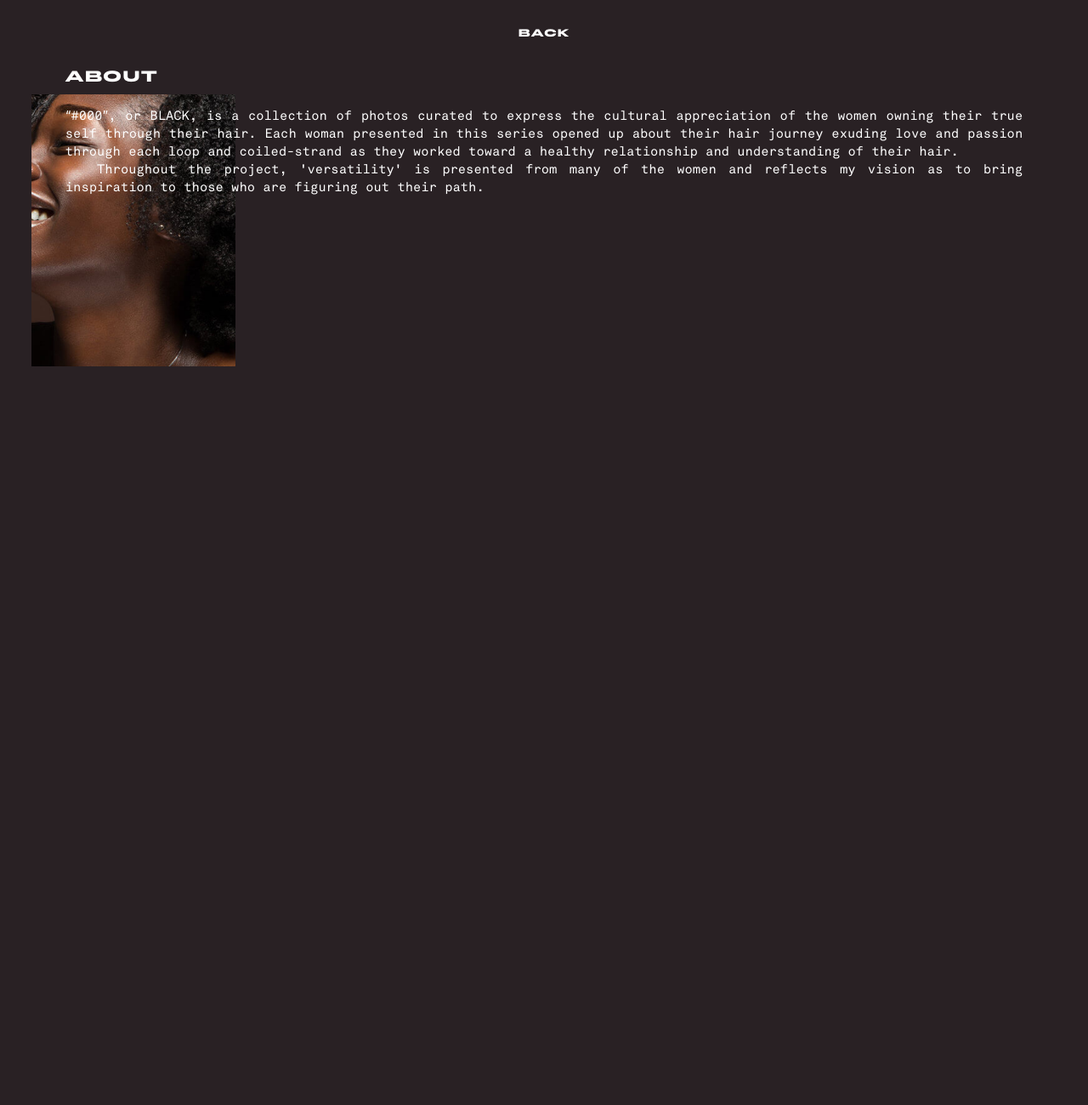
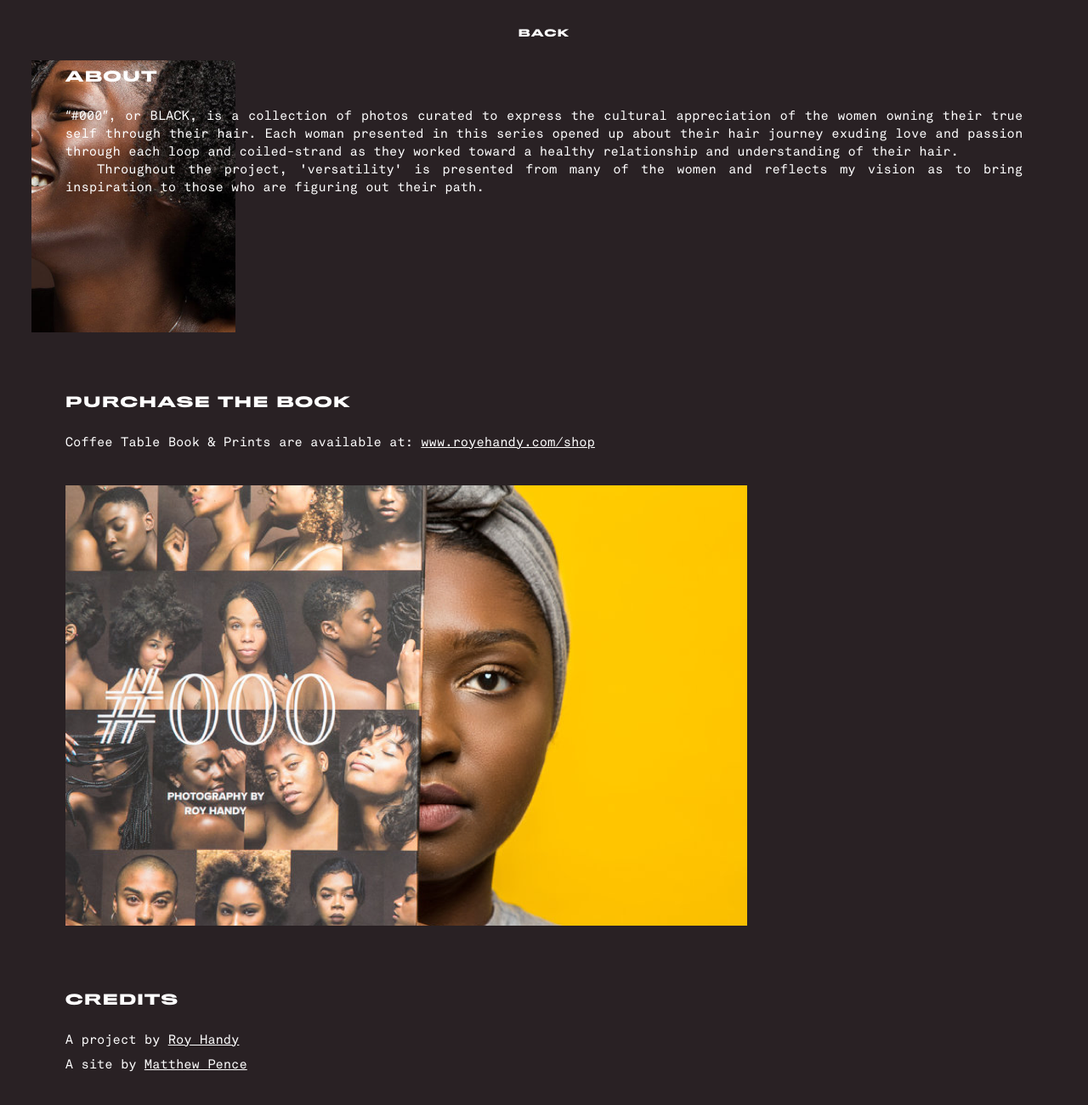
Before and after one commit to ohiosveryown/black-000-2020, a Nuxt app: page /info in a window 1280 px wide. Shown: the top 1300 px of the page at 85% size. Before the commit the page ends 800 px from the top, so only its background shows below. Built offline with nearby package versions, Linux system fonts and the light colour scheme.

Commit message:
Updates to about and purchase and credits for Info

```diff
--- a/pages/info.vue
+++ b/pages/info.vue
@@ -12,6 +12,20 @@
       <p class="f-akkurat taj">Throughout the project, 'versatility' is presented from many of the women and reflects my vision as to bring inspiration to those who are figuring out their path.</p>
     </section>
 
+    <section class="purchase">
+      <h2 class="f-titling uc">Purchase the Book</h2>
+      <p class="mb-5 f-akkurat taj">Coffee Table Book &amp; Prints are available at: <a target="_blank" href="http://www.royehandy.com/shop">www.royehandy.com/shop</a></p>
+      <figure>
+        <img src="../assets/img/info/04@2x.png" alt="">
+      </figure>
+    </section>
+
+    <section class="credits">
+      <h2 class="f-titling uc">Credits</h2>
+      <h3 class="mb-1 f-akkurat taj">A project by <a target="_blank" href="http://www.royehandy.com/">Roy Handy</a></h3>
+      <h3 class="mb-5 f-akkurat taj">A site by <a target="_blank" href="https://www.ohiosveryown/">Matthew Pence</a></h3>
+    </section>
+
   </main>
 </template>
 
@@ -20,12 +34,14 @@
   @import '~/assets/style/grid.scss';
 
   h2 { margin-bottom: 2.4rem; font-size: 1.6rem; }
-  p { font-size: 1.5rem; }
+  h3, p { font-size: 1.5rem; }
   p + p { text-indent: 4ch; }
+  a { text-decoration: underline; }
 
   .about {
     position: relative;
-    padding: 8rem 0 20rem
+    margin-bottom: 7.2rem;
+    padding: 8rem 0 16rem;
   }
 
   .about:after {
@@ -37,6 +53,10 @@
     content: '';
     background: url('../assets/img/info/03@2x.png') no-repeat center center;
     background-size: cover;
+  }
+
+  .purchase, .credits {
+    margin-bottom: 7.2rem;
   }
 
 </style>
```
Also changed, not shown: assets/img/info/04@2x.png (added).
